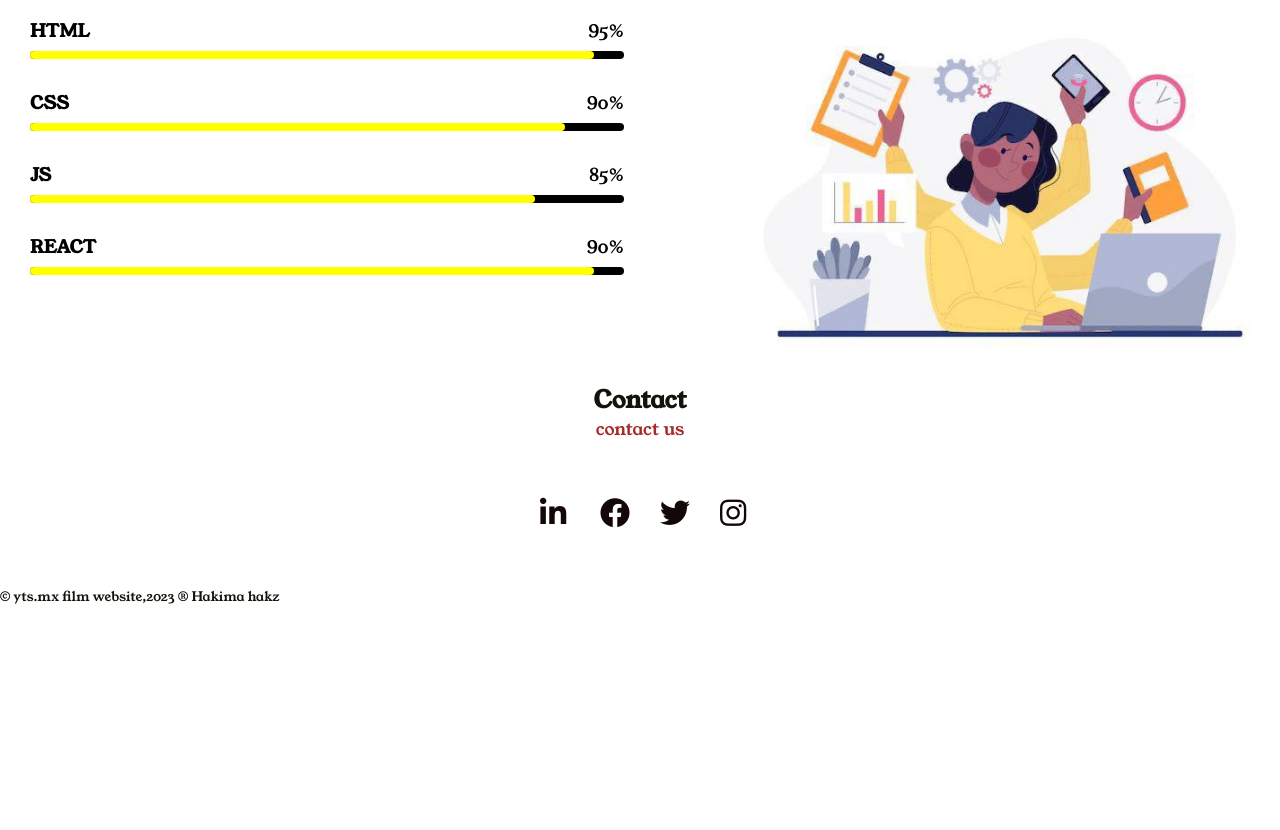
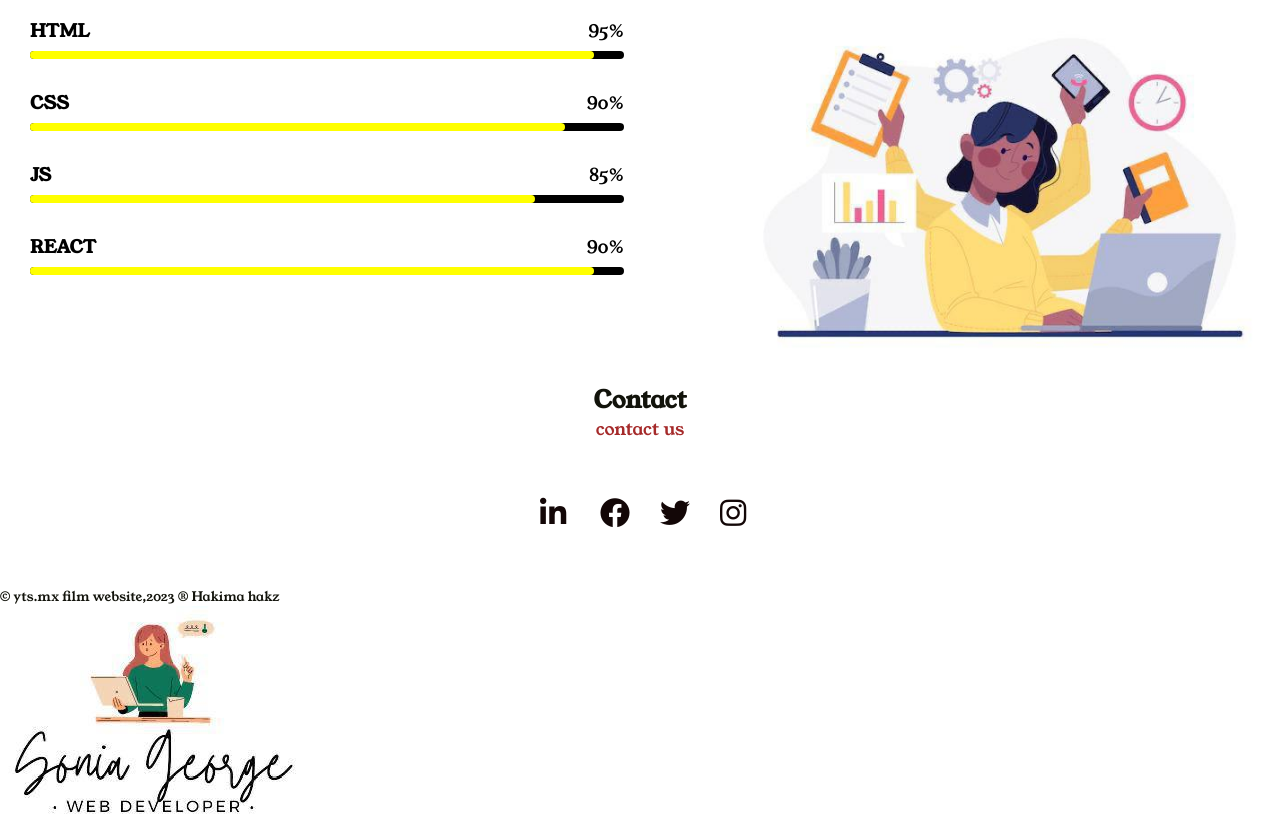
Before and after one commit to Hakima3474/Portfolio, a plain HTML site: page index.html in a window 1280 px wide. Shown: the part 1147-1977 px from the top of the page. Before the commit the page ends 1753 px from the top, so only its background shows below. Drawn offline with Linux system fonts and the light colour scheme.

Commit message:
portfolio v2

```diff
--- a/index.html
+++ b/index.html
@@ -165,6 +165,7 @@
                 <p style="text-align:left; font-size: small;">&copy; yts.mx film website,2023 &reg; Hakima hakz</p>
             </section>
         </footer>
+        <img src="./images/logo.jpeg" alt="">
     </div>
 
 
```
